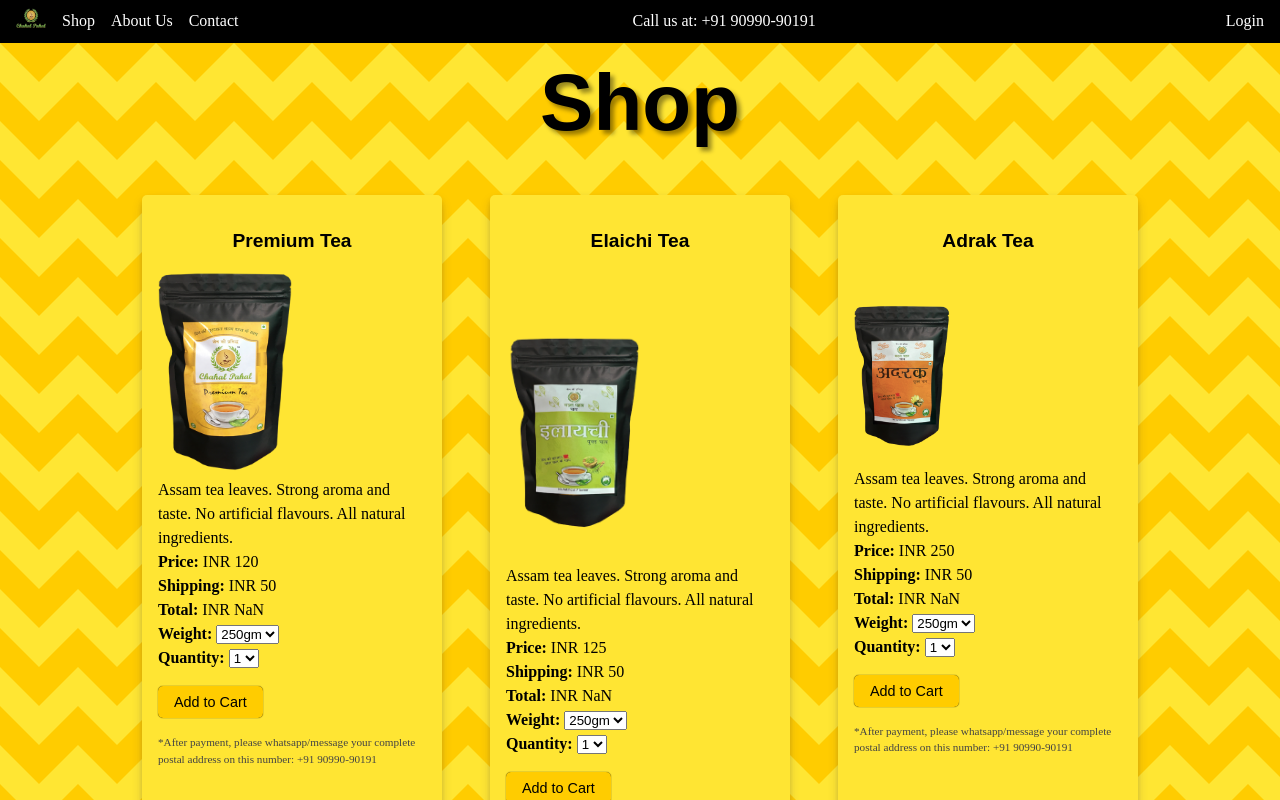
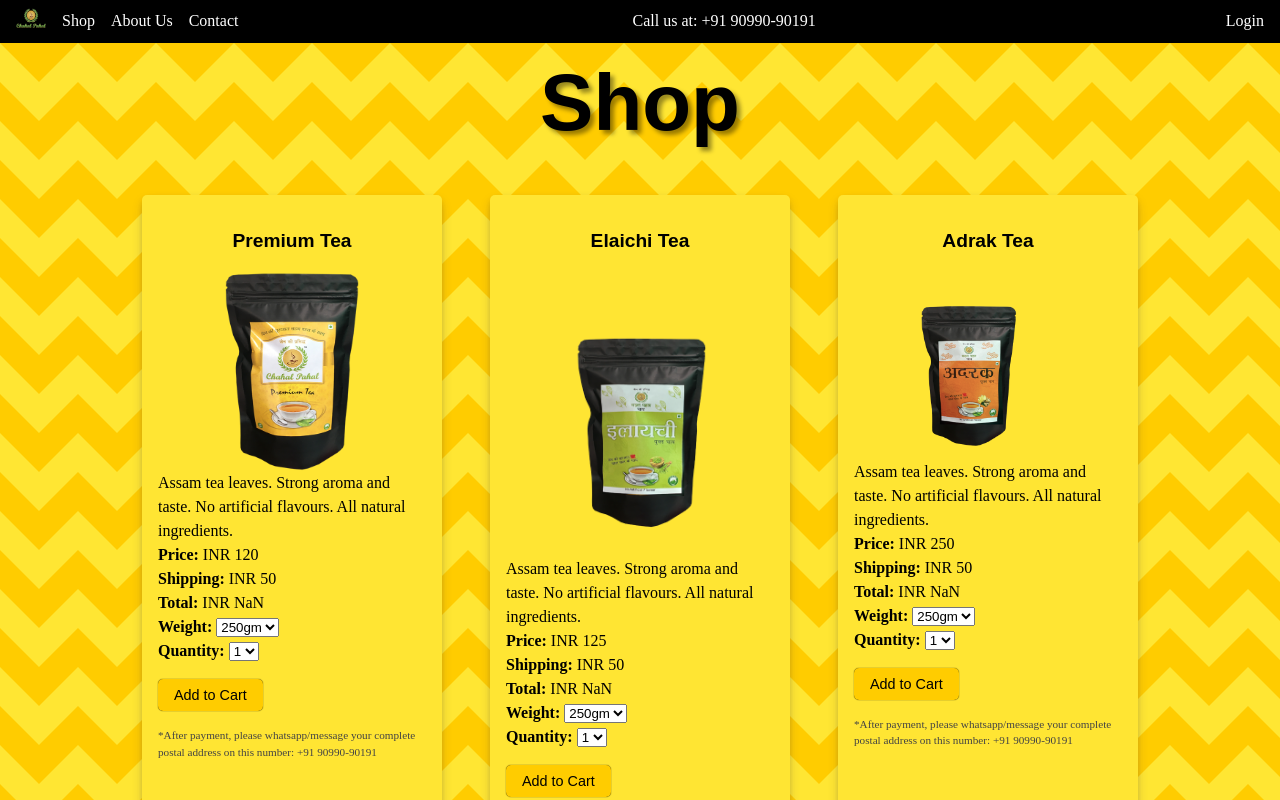
Before and after one commit to bharat-patodi/chahalPahalTea, a Next.js app: page /shop in a window 1280 px wide. Shown: the top 800 px of the page. Built offline with nearby package versions, Linux system fonts and the light colour scheme.

Commit message:
Center image in product cards

```diff
--- a/styles/Shop.module.css
+++ b/styles/Shop.module.css
@@ -20,6 +20,9 @@
 
 .productImage {
     width: 50%;
+    /* border: 3px solid black; */
+    display: block;
+    margin: 0 auto;
 }
 
 .productPurchaseBtn {
```
